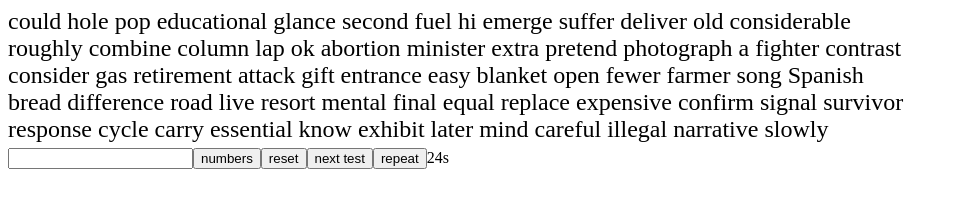
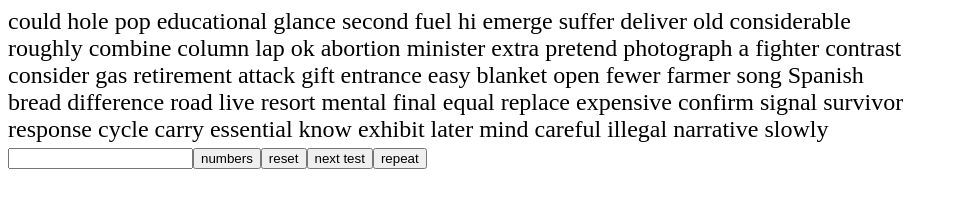
Before and after one commit to Susarog/type-racer, a React app: page /profile in a window 1280 px wide. Shown: the top 219 px of the page, without its empty margins (0-958 px from the left). Built offline with nearby package versions, Linux system fonts and the light colour scheme; the HTML template or start-up script is replaced by a standard one.

Commit message:
Fixed input box but I now need to fix the Timer Component

```diff
--- a/src/App.tsx
+++ b/src/App.tsx
@@ -5,17 +5,22 @@ import Input from './components/Input';
 function App() {
   const [numbers, setNumbers] = useState<boolean>(false);
   const [listOfWords, setListOfWords] = useState<Array<string>>([]);
+  const [isTypingValid, setIsTypingValid] = useState<boolean>(false);
+  const [isDone, setIsDone] = useState<boolean>(false);
+  const [timeInSec, setTimeInSec] = useState<number>(30);
+
   const resetTypeRacer = () => {
     const newArr = [...listOfWords];
     newArr.sort(() => Math.random() - 0.5);
     setListOfWords(newArr);
   };
   useEffect(() => {
-    setListOfWords(
-      wordsDB['3000-common-words'].sort(() => Math.random() - 0.5)
-    );
+    const arr = wordsDB['3000-common-words'].sort(() => Math.random() - 0.5);
+    setListOfWords(arr);
+    setTimeInSec(30);
   }, []);
 
+  if (isTypingValid) {
     return (
       <div>
         <div
@@ -30,14 +35,37 @@ function App() {
             <span key={word}>{word} </span>
           ))}
         </div>
-      <Input listOfWords={listOfWords} />
+        <Input listOfWords={listOfWords} setIsTypingValid={setIsTypingValid} />
         <button onClick={() => setNumbers(!numbers)}>numbers</button>
         <button onClick={resetTypeRacer}>reset</button>
         <button onClick={resetTypeRacer}> next test</button>
         <button>repeat</button>
-      <Timer />
+        <Timer timeInSec={timeInSec} setIsTypingValid={setIsTypingValid} />
+      </div>
+    );
+  } else {
+    return (
+      <div>
+        <div
+          style={{
+            fontSize: '1.5rem',
+            width: '900px',
+            height: '140px',
+            overflow: 'hidden',
+          }}
+        >
+          {listOfWords.map((word) => (
+            <span key={word}>{word} </span>
+          ))}
+        </div>
+        <Input listOfWords={listOfWords} setIsTypingValid={setIsTypingValid} />
+        <button onClick={() => setNumbers(!numbers)}>numbers</button>
+        <button onClick={resetTypeRacer}>reset</button>
+        <button onClick={resetTypeRacer}> next test</button>
+        <button>repeat</button>
       </div>
     );
   }
+}
 
 export default App;
--- a/src/components/Input.tsx
+++ b/src/components/Input.tsx
@@ -1,8 +1,14 @@
-import React, { useState } from 'react';
+import React, { useEffect, useState } from 'react';
 import { PreviousWordArray } from '../../types';
 
-const Input = ({ listOfWords }: { listOfWords: Array<string> }) => {
-  const [currentWord, setCurrentWord] = useState<string>('');
+const Input = ({
+  listOfWords,
+  setIsTypingValid,
+}: {
+  listOfWords: Array<string>;
+  setIsTypingValid: any;
+}) => {
+  const [currentWord, setCurrentWord] = useState<string>(`${listOfWords[0]} `);
   const [currentWordIndex, setCurrentWordIndex] = useState<number>(0);
   const [prevWord, setPrevWord] = useState<PreviousWordArray>([
     {
@@ -11,7 +17,20 @@ const Input = ({ listOfWords }: { listOfWords: Array<string> }) => {
     },
   ]);
   const [input, setInput] = useState<string>('');
+  useEffect(() => {
+    setCurrentWord(`${listOfWords[0]} `);
+    setCurrentWordIndex(0);
+    setPrevWord([
+      {
+        word: '',
+        isCorrect: true,
+      },
+    ]);
+    setInput('');
+    setIsTypingValid(false);
+  }, [listOfWords]);
   const testFunc = (event: React.ChangeEvent<HTMLInputElement>) => {
+    setIsTypingValid(true);
     if (event.target.value[event.target.value.length - 1] === ' ') {
       event.preventDefault();
       return;
@@ -23,6 +42,7 @@ const Input = ({ listOfWords }: { listOfWords: Array<string> }) => {
       const currentInputWord = input + event.key;
       setCurrentWordIndex(currentWordIndex + 1);
       setCurrentWord(`${listOfWords[currentWordIndex + 1]} `);
+      console.log(currentInputWord, currentWord);
       setPrevWord(
         prevWord.concat({
           word: currentInputWord,
--- a/src/components/Timer.tsx
+++ b/src/components/Timer.tsx
@@ -1,12 +1,19 @@
 import React, { useState, useEffect } from 'react';
-
 const TIME_IN_MILISECONDS_TO_COUNTDOWN = 30 * 1000;
 const INTERVAL_IN_MILISECONDS = 100;
-const Timer = () => {
+
+const Timer = ({
+  timeInSec,
+  setIsTypingValid,
+}: {
+  timeInSec: number;
+  setIsTypingValid: any;
+}) => {
   const [time, setTime] = useState(TIME_IN_MILISECONDS_TO_COUNTDOWN);
   const [referenceTime, setReferenceTime] = useState(Date.now());
-
+  const [isActive, setIsActive] = useState<boolean>(false);
   useEffect(() => {
+    if (isActive) {
       const countDownUntilZero = () => {
         setTime((prevTime) => {
           if (prevTime <= 0) return 0;
@@ -17,11 +24,16 @@ const Timer = () => {
           return prevTime - interval;
         });
       };
+      setTimeout(countDownUntilZero, INTERVAL_IN_MILISECONDS);
+    }
+  }, [isActive]);
 
-    setTimeout(countDownUntilZero, INTERVAL_IN_MILISECONDS);
-  }, [time]);
-
-  return <>{Math.floor(time / 1000)}s</>;
+  return (
+    <>
+      <button onClick={() => setIsActive(!isActive)}>test</button>
+      {Math.floor(time / 1000)}s
+    </>
+  );
 };
 
 export default Timer;
```
Lines whose indentation alone changed are shown as unchanged.
